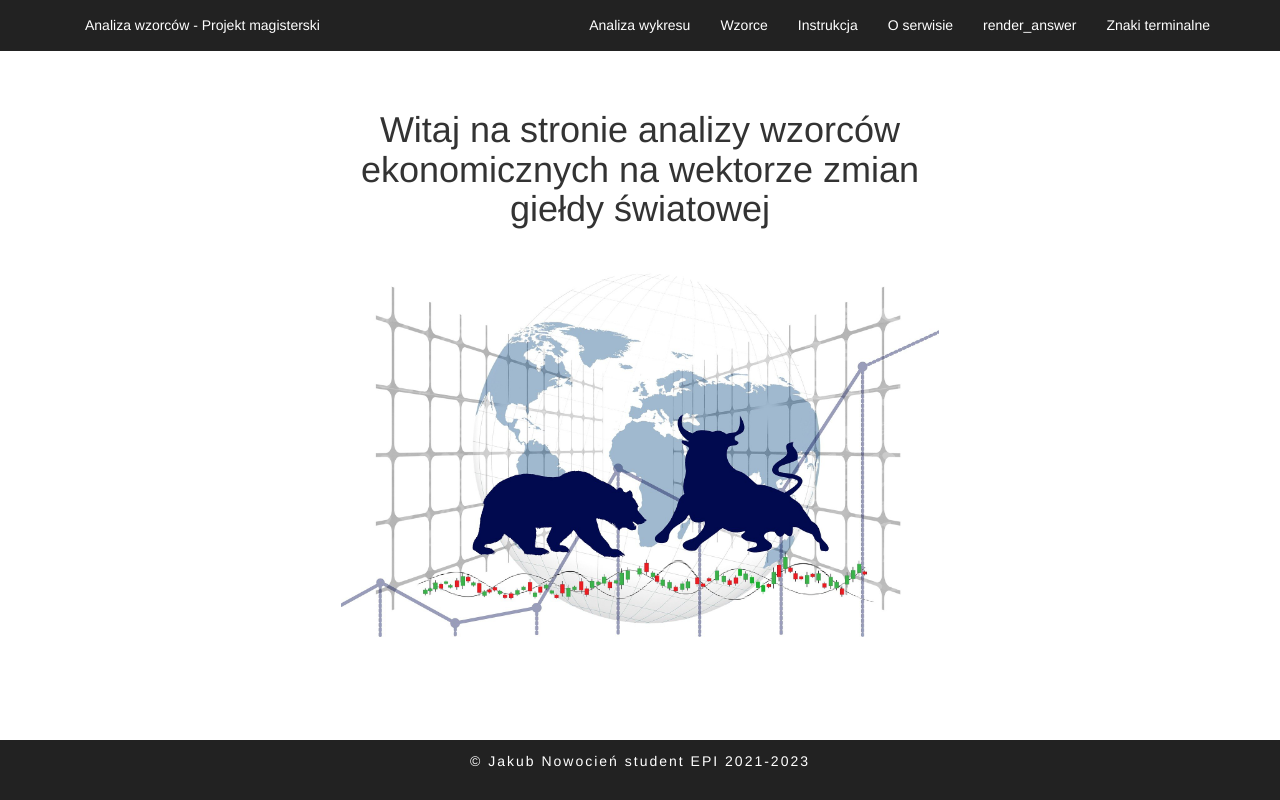
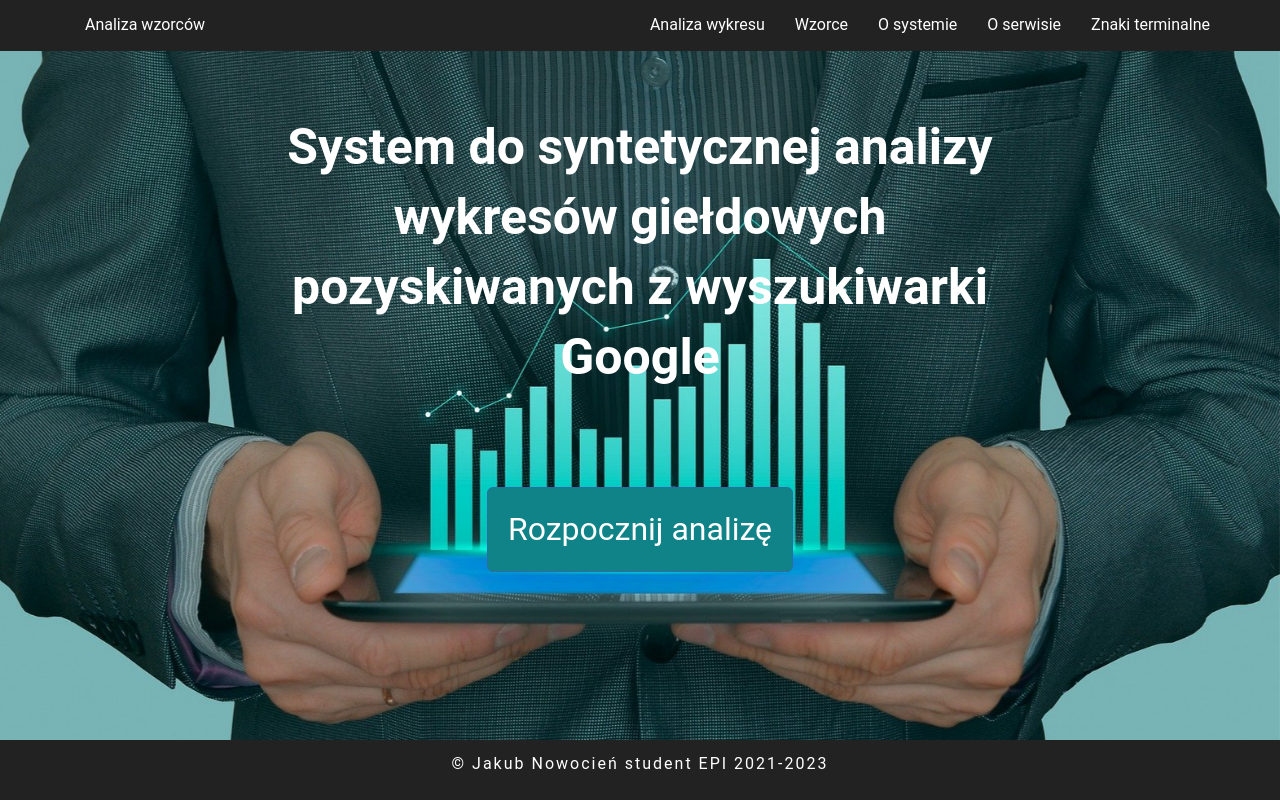
Before and after one commit to Peggaz/projekt-magisterski, a Flask app: page / in a window 1280 px wide. Run offline with Flask 2, Linux system fonts and the light colour scheme; parts of the project's set-up code (start-up, migrations or seed data) failed here and were passed over; some libraries are stand-ins or nearby versions.

Commit message:
new view

```diff
--- a/api.py
+++ b/api.py
@@ -22,6 +22,11 @@ def welcome():
 @app.route("/about", methods=['GET'])
 def about():
     return render_template("about.html")
+
+
+@app.route("/about_system", methods=['GET'])
+def about_system():
+    return render_template("about_system.html")
 
 
 @app.route("/instruction", methods=['GET'])
@@ -62,8 +67,6 @@ def render_answer():
 
 @app.route("/templates", methods=['GET'])
 def templates():
-    # @TODO: print temlate, template ma w zamyśle być listą pnd któe należy wyświetlić jako wrzorce
-
     return render_template("templates.html", templates=data.TEMPLATES, len=data.MIN_LENGH_SAMPLE,
                            tolerance=data.DEVIANTION_TOLERANCE)
     # return render_template("error.html")
@@ -71,7 +74,6 @@ def templates():
 
 @app.route("/terms", methods=['GET'])
 def terms():
-    # @TODO: print temlate, template ma w zamyśle być listą pnd któe należy wyświetlić jako wrzorce
     terms = []
     for term in data.PATTERN_GRAMMA:
         terms.append(term)
@@ -82,7 +84,6 @@ def terms():
 @app.route("/error", methods=['GET'])
 def error():
     logging.info("error web")
-    # TODO do wywalenia
     return render_template("error.html")
 
 
--- a/scrap.py
+++ b/scrap.py
@@ -19,13 +19,13 @@ class ScrappGoogelGraph:
         self.page = None
         self.url = f"https://www.google.com/search?q={word}"
         if self.continue_scrap or scrap_forcer:
-            self.init()
+            self.scrap()
             if save_as_png:
                 self.rand = random.randint(0, 9999999)
                 self.save_svg_as_file()
             self.svg_to_png(self.photo_url)
 
-    def init(self):
+    def scrap(self):
         params = {'api_key': google_account.api_key, 'url': self.url}
         for it in range(data.MAX_ITERATE_SEARCH):
             self.page = requests.get('http://api.scraperapi.com/', params=urlencode(params))
--- a/static/css/mystyle.css
+++ b/static/css/mystyle.css
@@ -1,3 +1,11 @@
+html, body {
+    height: 100%;
+    margin: 0;
+    padding: 0;
+    font-family: 'Roboto', sans-serif;
+    font-size: 16px;
+}
+
 .logo {
     width: 25%;
     height: 25%;
@@ -6,11 +14,15 @@
 }
 
 .main-conteiner {
-    max-width: 90%;
-    padding: 90px;
+    padding-top: 40px;
     margin: auto;
     word-wrap: break-word;
 }
+
+/*.main-wrapper {
+    margin-top: 4%;
+    margin-bottom: 6%;
+}*/
 
 .navbar-dark {
     background-color: #444142;
@@ -24,6 +36,9 @@
     display: block;
     margin-left: auto;
     margin-right: auto;
+}
+
+.img-width {
     width: 80%;
 }
 
@@ -41,6 +56,7 @@ footer {
     letter-spacing: 2px;
     line-height: 3;
     text-align: center;
+    margin-top: 2%;
 }
 
 button {
@@ -58,18 +74,98 @@ button {
 button:hover {
     background-color: #51a39c;
     color: white;
-}
-
-.newsletter {
-    background-color: #f1f1f1;
-    padding: 5px;
-    text-align: center;
+    text-decoration: none !important;
 }
 
 .img_term {
-    width: 150px;
+    height: 250px;
+    width: auto;
 }
 
 #mark_compare_word {
     background-color: #0f8387 !important;
 }
+
+.welcome-title {
+    font-size: 50px;
+    font-weight: 700;
+    color: #ffffff;
+    text-align: center;
+    margin-top: 1%;
+    line-height: 140%;
+    max-width: 65%;
+}
+
+.welcome-wrapper {
+    margin-top: 0;
+    height: 90%;
+    width: 100%;
+    background-image: url("/static/images/business-g94e2dc99c_1920.jpg") !important;
+    background-size: cover;
+    background-position: center center;
+    background-repeat: no-repeat;
+    background-attachment: fixed;
+    position: absolute;
+}
+
+.form-backgrouond {
+    margin-top: 0;
+    height: 90%;
+    color: revert;
+    background-color: cadetblue;
+    background-image: url("/static/images/graph-g521c39209_1920.png") !important;
+    background-size: contain;
+    background-position: center;
+    background-repeat: no-repeat;
+    background-attachment: fixed;
+    position: absolute;
+
+}
+
+.tall-page {
+    margin-left: 20%;
+    margin-right: 20%;
+}
+
+.form-text {
+    margin-top: 5%;
+    font-size: xxx-large;
+    font-weight: 550;
+    color: revert;
+    text-align: center;
+    margin-top: 5%;
+    line-height: 140%;
+    max-width: 55%;
+}
+
+.welcome-container {;
+    padding: 60px;
+    display: flex;
+    flex-direction: column;
+}
+
+.text {
+    line-height: 150%;
+}
+
+.welcome-button {
+    margin-top: 28%;
+    text-align: center;
+    background-color: #0f8387;
+    max-width: fit-content;
+    padding: 20px;
+    font-size: xx-large;
+}
+
+.text-wrapper {
+    margin-top: 5%;
+    margin-bottom: 10%;
+}
+
+.long-text {
+    max-width: 70%;
+}
+
+.answer-wrapper {
+    max-width: 85%;
+}
--- a/templates/about.html
+++ b/templates/about.html
@@ -1,9 +1,9 @@
 {% extends 'base.html' %}
 {% block main_content %}
-<section>
-    <div class="container center">
+<section class="main-wrapper">
+    <div class="container center text-wrapper">
         <h1 class="center"> O serwisie </h1>
-        <h4 class="center">
+        <h4 class="center text">
             Autorem niniejszego serwisu jest Jakub Nowocień. Serwis ten stanowi integralną część pracy magisterskiej
             (kierunek: Elektroniczne Przetwarzanie Informacji), przygotowanej pod kierunkiem prof. dr hab. Mariusz
             Flasiński
--- a/templates/footer.html
+++ b/templates/footer.html
@@ -1,4 +1,3 @@
-<hr>
 <footer class="btn-dark">
     <div class="container text-center">
         <p>&copy; Jakub Nowocień student EPI 2021-2023</p>
--- a/templates/header.html
+++ b/templates/header.html
@@ -1,31 +1,3 @@
-<!--<nav class="navbar navbar-expand-lg navbar-dark bg-dark">-->
-<!--    <img class="logo" src="https://www.copernicuscenter.edu.pl/wp-content/themes/copernicuscenter/dist/images/uj-logo.png">-->
-<!--    <a class="navbar-brand" href="#">Analiza wzorców - Projekt magisterski</a>-->
-<!--    <button class="navbar-toggler" type="button" data-toggle="collapse" data-target="#navbarNav" aria-controls="navbarNav" aria-expanded="false" aria-label="Toggle navigation">-->
-<!--        <span class="navbar-toggler-icon"></span>-->
-<!--    </button>-->
-<!--    <div class="collapse navbar-collapse" id="navbarNav">-->
-<!--        <ul class="navbar-nav">-->
-<!--            &lt;!&ndash;            <li class="nav-item active">&ndash;&gt;-->
-<!--            <li class="nav-item">-->
-<!--                <a class="nav-link" href="/form_photo">Analiza wykresu</a>-->
-<!--            </li>-->
-<!--            <li class="nav-item">-->
-<!--                <a class="nav-link" href="/templates">Wzorce</a>-->
-<!--            </li>-->
-<!--            <li class="nav-item">-->
-<!--                <a class="nav-link" href="/instruction">Instrukcja</a>-->
-<!--            </li>-->
-<!--            <li class="nav-item">-->
-<!--                <a class="nav-link" href="/about">O serwisie</a>-->
-<!--            </li>-->
-<!--            <li class="nav-item">-->
-<!--&lt;!&ndash;                TODO do usuniecia w ostatatniej fazie&ndash;&gt;-->
-<!--                <a class="nav-link" href="/render_answer">render_answer</a>-->
-<!--            </li>-->
-<!--        </ul>-->
-<!--    </div>-->
-<!--</nav>-->
 
 <nav class="navbar navbar-fixed-top bg-dark">
     <div class="container">
@@ -41,14 +13,15 @@
         <!--        <img class="logo" src="https://www.copernicuscenter.edu.pl/wp-content/themes/copernicuscenter/dist/images/uj-logo.png">-->
         <div class="collapse navbar-collapse" id="bs-example-navbar-collapse-1">
             <ul class="nav navbar-nav navbar-left">
-                <li><a class="nav-link" href="#">Analiza wzorców - Projekt magisterski</a></li>
+                <li><a class="nav-link" href="/">Analiza wzorców</a></li>
             </ul>
             <ul class="nav navbar-nav navbar-right">
                 <li><a class="nav-link" href="/form_photo">Analiza wykresu</a></li>
                 <li><a class="nav-link" href="/templates">Wzorce</a></li>
-                <li><a class="nav-link" href="/instruction">Instrukcja</a></li>
+                <!--                <li><a class="nav-link" href="/instruction">Instrukcja</a></li>-->
+                <li><a class="nav-link" href="/about_system">O systemie</a></li>
                 <li><a class="nav-link" href="/about">O serwisie</a></li>
-                <li><a class="nav-link" href="/render_answer">render_answer</a></li>
+                <!--                <li><a class="nav-link" href="/render_answer">render_answer</a></li>-->
                 <li><a class="nav-link" href="/terms">Znaki terminalne</a></li>
             </ul>
         </div>
--- a/templates/instruction.html
+++ b/templates/instruction.html
@@ -1,14 +1,12 @@
 {% extends 'base.html' %}
 {% block main_content %}
 <section>
-    <div class="container">
+    <div class="main-wrapper container">
         <h1 class="center text-center"> Instrukcja </h1>
         <br>
         <h4 class="center">
             W celu zapoznania się z instrukcją, proszę obejrzeć film instruktażowy.
         </h4>
-        <!--    TODO: Dodaj film instruktażowy-->
-        <!--    TODO: Responsywne style-->
         <iframe
                 class="center"
                 height="350px"
--- a/templates/templates.html
+++ b/templates/templates.html
@@ -1,13 +1,12 @@
 {% extends 'base.html' %}
 {% block main_content %}
-<section>
-    <div class="container center">
+<section class="main-wrapper">
+    <div class="container center text-wrapper">
         <h1 class="center"> Wzorce wykorzystywane podczas analizy </h1>
 
         {% for template in templates %}
         <div class="container center">Wzorzec w zapisie znaków terminalnych: <I>{{template}}</I></div>
         {% endfor %}
-        <!--    TODO: Dodaj wzorce w forze-->
     </div>
 </section>
 {% endblock %}
--- a/templates/welcome.html
+++ b/templates/welcome.html
@@ -1,14 +1,17 @@
 {% extends 'base.html' %}
 {% block main_content %}
 <section>
-    <!--@TODO napisać welcome-->
-    <!--https://pixabay.com/pl/illustrations/kryzys-energetyczny-wzrost-ceny-7493926/?fbclid=IwAR3GkL7l1ZCE4PhoV-u8_0KqY9n4FzAxtWs1rQCp6ZtybmFMqwlv9a0leZQ-->
-    <!--https://pixabay.com/pl/illustrations/gie%c5%82da-papier%c3%b3w-warto%c5%9bciowych-byk-6699421/?fbclid=IwAR2_mRUOXQqz75WerUuGijcumfXnPJXU_JRzmjrkYZevuy2_aHJ-krafN0A-->
-    <!--https://pixabay.com/pl/illustrations/tendencja-wykres-waluta-zwi%c4%99ksza%c4%87-7002202/?fbclid=IwAR0WxUnLY4KLPW5_B6jsvLIS5Jslg5WaTzaDWfrk1CEm2IZrLzY3HM6lHCo-->
-    <div class="container center">
-        <h1 class="center text-center"> Witaj na stronie analizy wzorców ekonomicznych na wektorze zmian giełdy
-            światowej </h1>
-        <img src="/static/images/stock-exchange-gf296449c9_1920.jpg" class="center"/>
+    <div class="welcome-wrapper">
+        <div class="welcome-container center">
+            <h1 class="welcome-title center text-center">
+                System do syntetycznej analizy wykresów giełdowych pozyskiwanych z wyszukiwarki Google
+            </h1>
+            <a href="/form_photo" class="button-link center">
+                <button class="center welcome-button btn btn-primary btn-lg">
+                    Rozpocznij analizę
+                </button>
+            </a>
+        </div>
     </div>
 </section>
 {% endblock %}
```
Also changed, not shown: photo_analize.py (+6 -6 lines), templates/about_system.html (added, +16 -0 lines), templates/error.html (+1 -21 lines), templates/form_photo.html (+6 -1 lines), templates/render_answer.html (+10 -7 lines), templates/terms.html (+3 -4 lines), tests/photoAnalizeTest.py (+11 -8 lines), static/images/business-g09970ea52_1920.jpg (added), static/images/business-g94e2dc99c_1920.jpg (added), static/images/graph-g521c39209_1920.png (added), static/images/graph-gedfebdbba_1280.jpg (added).
